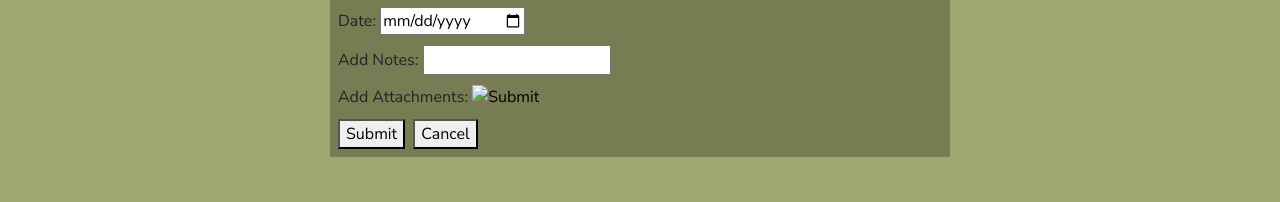
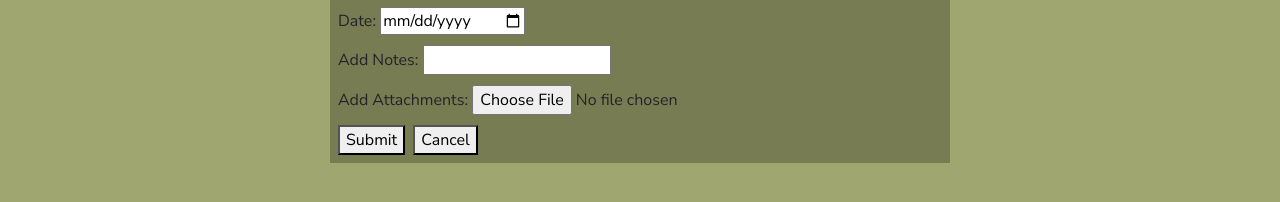
Before and after one commit to info340-au22/Plant-Parenthood-INFO-340, a website: page Project-Draft1/calendarevent.html in a window 1280 px wide. Shown: the part 272-474 px from the top of the page. Drawn offline with nearby package versions, Linux system fonts and the light colour scheme.

Commit message:
update calender form

```diff
--- a/Project-Draft1/calendarevent.html
+++ b/Project-Draft1/calendarevent.html
@@ -89,7 +89,7 @@
                     </div>
                     <div class="form-item">
                         <label for="attachment-input">Add Attachments:</label>
-                        <input id="attachment-input" type="image" name="addattachment">
+                        <input id="attachment-input" type="file" name="addattachment">
                     </div>
                     <div>
                         <button class = form-btn type="submit" aria-label="submit">Submit</button>
```
